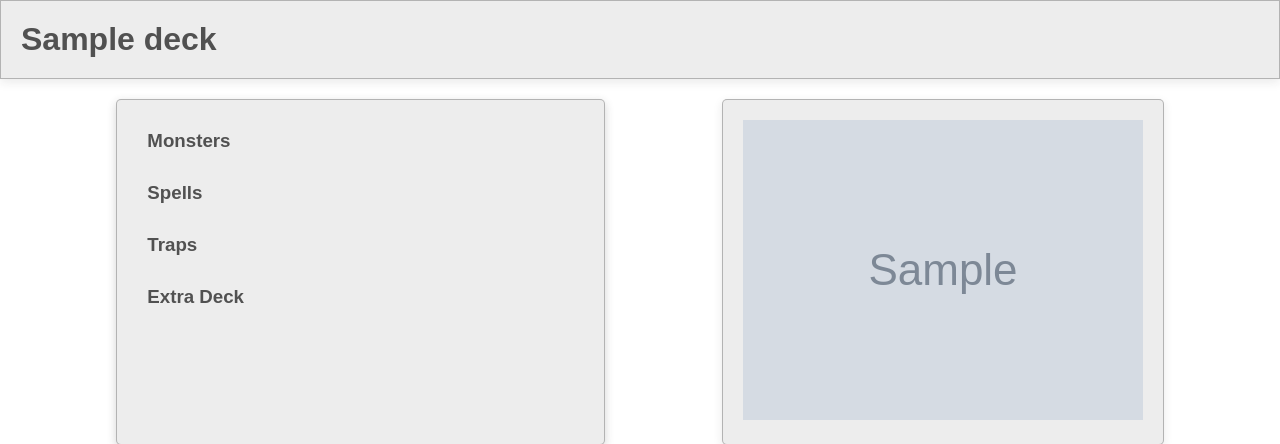
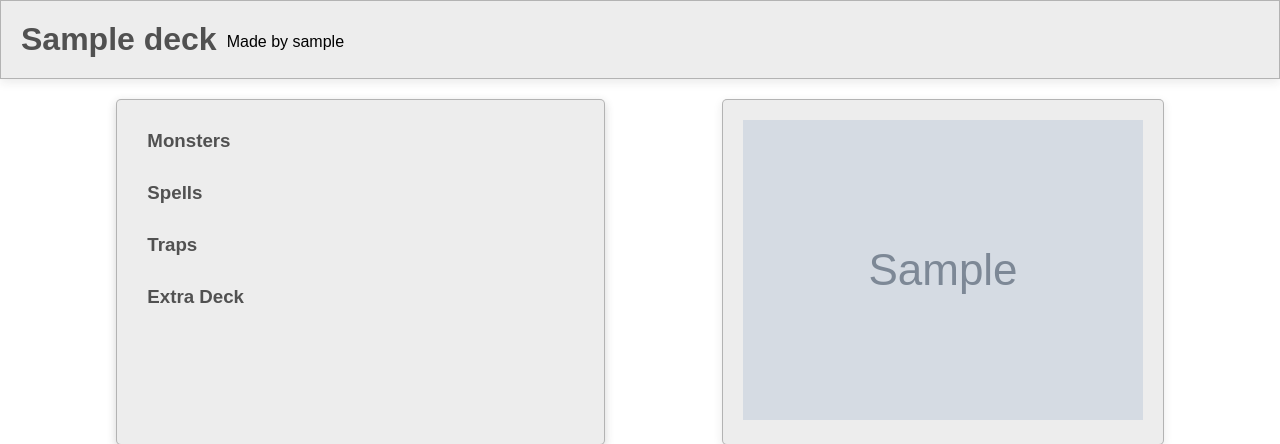
Before and after one commit to inmanjlai/Yu-Gi-Search, a Flask app: page /decks/1 in a window 1280 px wide. Shown: the part 79-523 px from the top of the page. Run offline with Flask 3, Linux system fonts and the light colour scheme; tables that the repository leaves empty hold one stand-in row (values such as "Sample post"); grey boxes marked "Sample" are stand-in pictures.

Commit message:
conditional render fixed for deck's user

```diff
--- a/templates/deck.html
+++ b/templates/deck.html
@@ -34,8 +34,8 @@
         <div class="deck-info">
             <div>
                 <h1>{{deck.name}}</h1>
+                <p>Made by {{deck.user.username}}</p>
                 {% if current_user.id == deck.user_id %}
-                    <p>Made by {{deck.user.username}}</p>
                     <button onclick="openEditDeckModal()" class="editDeckButton"><span class="material-symbols-outlined">settings</span></button>
                 {% endif %}
             </div>
```
